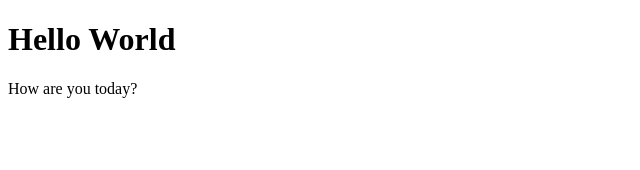
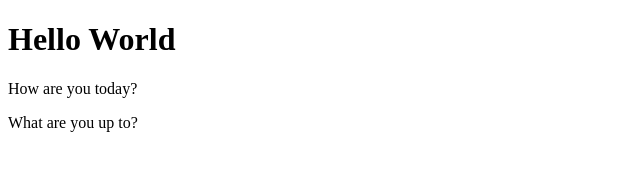
Before and after one commit to Hiranmai-T/GitTest, a website: page index.html in a window 1280 px wide. Shown: the whole page, without its empty margins (0-640 px from the left). Drawn offline with Linux system fonts and the light colour scheme.

Commit message:
Third Commit

```diff
--- a/index.html
+++ b/index.html
@@ -4,5 +4,6 @@
     <body>
         <h1>Hello World</h1>
         <p>How are you today?</p>
+        <p>What are  you up to?</p>
     </body>
 </html>
```
Also changed, not shown: package.json (added, +24 -0 lines), 2 other files.
